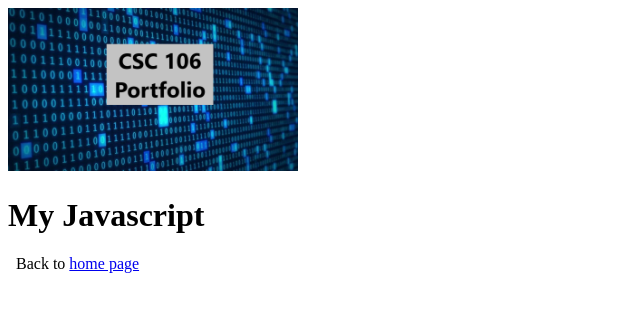
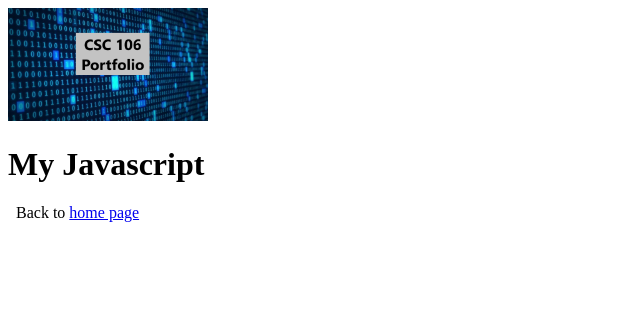
Before and after one commit to gboudreau90/gboudreau90.github.io, a plain HTML site: page index.html in a window 1280 px wide. Shown: the whole page, without its empty margins (0-640 px from the left). Drawn offline with Linux system fonts and the light colour scheme.

Commit message:
Update index.html

```diff
--- a/index.html
+++ b/index.html
@@ -5,7 +5,7 @@
         <title>Grey's Java Scripts Page</title>
     </head>
     <body>
-    <img src="binarybanner.png" width="290">
+    <img src="binarybanner.png" width="200">
     <h1>My Javascript</h1>
         &nbsp
     Back to <a href="index.html"> home page </a>
```
